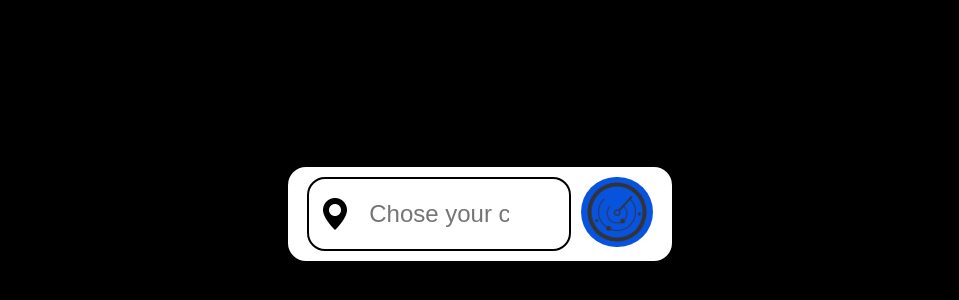
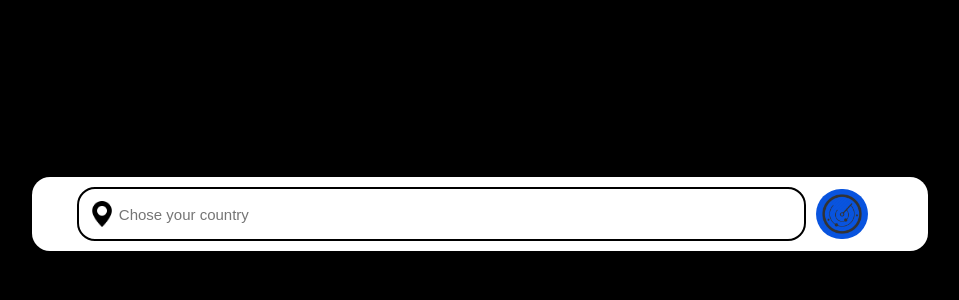
Before and after one commit to Sp0ngbik/weather_project, a React (Create React App) app: page / in a window 1280 px wide. Shown: the part 186-486 px from the top of the page, without its empty margins (160-1119 px from the left). Built offline with nearby package versions, Linux system fonts and the light colour scheme.

Commit message:
fix adaptive

```diff
--- a/src/style.module.scss
+++ b/src/style.module.scss
@@ -19,27 +19,30 @@
   display: flex;
   width: 90%;
   margin: 0 auto;
+  align-items: center;
 }
 
 .inputBlock input {
   background-image: url("./image/9803556.png");
-  background-size: 2.5vw;
+  background-size: 2vw;
   background-repeat: no-repeat;
   background-position: 10px center;
   border-radius: 18px;
   border: 2px solid black;
   width: 80%;
-  height: 50px;
+  height: 30px;
   font-size: 24px;
   padding: 10px 60px;
   margin: 10px 0 10px;
 }
 .inputBlock button {
-  margin: 10px 0 0 10px;
+  margin: 0 0 0 10px;
+  display: flex;
+  align-items: center;
   border: none;
   border-radius: 35px;
   transition: 0.3s ease-out;
-  height: 70px;
+  height: 50px;
   background-color: rgb(9, 84, 223);
 }
 .inputBlock button:hover {
@@ -48,7 +51,7 @@
 }
 .inputBlock img {
   display: flex;
-  height: 60px;
+  height: 40px;
   align-content: center;
   justify-items: center;
   justify-content: center;
@@ -69,12 +72,8 @@
   width: 60px;
 }
 
-.temperatureStyle span {
-  font-size: 25px;
-}
 .temperatureStyle h3 {
   margin: 0;
-  font-size: 30px;
   font-weight: 500;
 }
 .humiditiStyle {
@@ -89,7 +88,7 @@
 }
 .backgroundImage {
   position: absolute;
-  height: 77%;
+  height: 81%;
   display: block;
   border-radius: 0 0 18px 18px;
   z-index: -1;
@@ -149,3 +148,35 @@
     height: 0px;
   }
 }
+
+@media screen and (max-width: 1440px) {
+  .temperatureStyle {
+    font-size: 20px;
+  }
+  .inputBlock input {
+    padding: 10px 20px;
+    font-size: 15px;
+    padding: 10px 40px;
+  }
+  .weatherContent {
+    width: 70%;
+  }
+}
+@media screen and (max-width: 320px) {
+  .weatherContent {
+    width: 90%;
+  }
+  .inputBlock img {
+    height: 20px;
+  }
+  .inputBlock button {
+    height: 30px;
+  }
+  .inputBlock input {
+    padding: 10px 20px;
+    height: 10px;
+  }
+  .backgroundImage {
+    height: 85%;
+  }
+}
```
